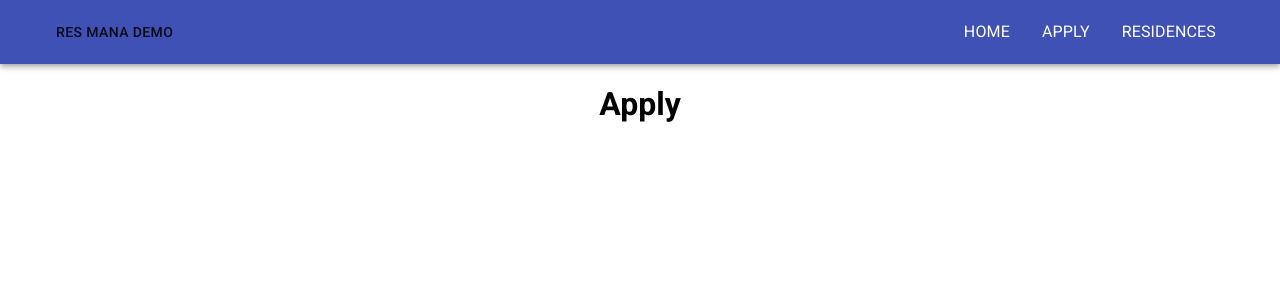
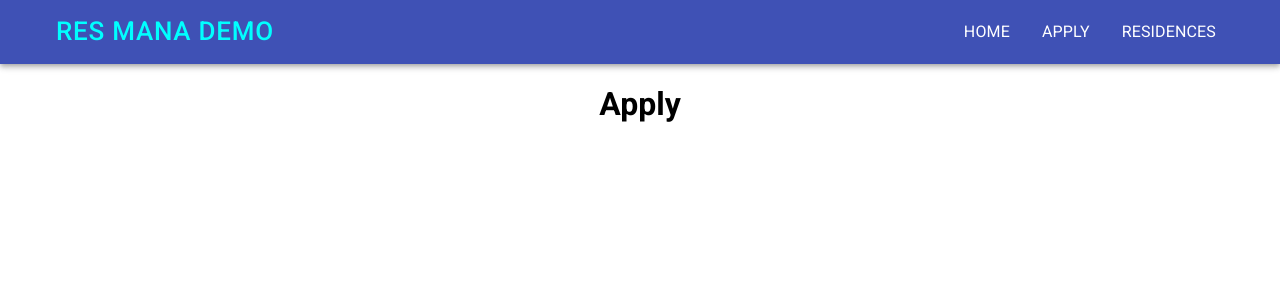
Before and after one commit to be-charles/ResidenceManagementSystemFront, a React (Create React App) app: page /apply in a window 1280 px wide. Shown: the top 300 px of the page. Built offline with nearby package versions, Linux system fonts and the light colour scheme.

Commit message:
Some Comments

```diff
--- a/src/Components/Header.js
+++ b/src/Components/Header.js
@@ -5,18 +5,22 @@ import { makeStyles } from '@material-ui/core/styles';
 import { Link } from 'react-router-dom';
 
 const useStyles = makeStyles({
+    headerText: {
+        color: 'cyan',
+        fontSize: 26
+    },
     conatinerSpacing: {
-        display: `flex`,
-        justifyContent: `space-between`
+        display: 'flex',
+        justifyContent: 'space-between'
     },
     navSpacing: {
-        display: `flex`,
-        justifyContent: `space-between`
+        display: 'flex',
+        justifyContent: 'space-between'
     },
     linkText: {
-        color: `white`,
-        textDecoration: `none`,
-        textTransform: `uppercase`
+        color: 'white',
+        textDecoration: 'none',
+        textTransform: 'uppercase'
     }
 });
 
@@ -32,7 +36,7 @@ const Header = () => {
         <AppBar position="static">
             <Toolbar>
                 <Container className={classes.conatinerSpacing}>
-                    <Button>Res Mana Demo</Button>
+                    <Button className={classes.headerText}>Res Mana Demo</Button>
                     <IconButton>
                         {/* Put Logo Here AND REMOVE BUTTON ABOVE */}
                     </IconButton>
--- a/src/Residence/CreateResidence.js
+++ b/src/Residence/CreateResidence.js
@@ -70,7 +70,7 @@ function CreateResidence() {
     //The following response gets displayed
     return (
         <>
-            {/* Include the output from the component we made above(CreateResidence) */}
+            {/* Include the output from the component we made above(Create) */}
             <Create />
         </>
     );
--- a/src/Residence/ReadResidences.js
+++ b/src/Residence/ReadResidences.js
@@ -16,15 +16,20 @@ const useStyles = makeStyles({
 
 //READ Component - Interact with backend
 const FetchResidences = () => {
+    //Declaring a state variable that has its default value set to an empty array '[]'
+    //The variable will be filled with an array of residence objects once we get a response from our GET call to our backend
+    //See https://reactjs.org/docs/hooks-state.html for more information regarding states and hooks in react if I am unable to help you understand
     const [residences, setResidences] = useState([]);
+
     const fetchResidences = () => {
         //Create a GET call to backend
         axios.get("http://localhost:8080/residence/all").then(response => {
             console.log(response);
-            //Let residences = response.data
+            //Let residences = response.data (our array of residence objects)
             setResidences(response.data);
         })
     }
+
     //On Render call above fetch residences function to get residences from back end and store the response in 'residences'
     useEffect(() => {
         fetchResidences();
@@ -38,18 +43,18 @@ const FetchResidences = () => {
             <Table className={classes.table} aria-label="residences table">
                 <TableHead>
                     <TableRow>
-                        <TableCell align="right">ID</TableCell>
+                        <TableCell align="left">ID</TableCell>
+                        <TableCell align="right">Name</TableCell>
                         <TableCell align="right">Rooms Available</TableCell>
-                        <TableCell align="right">Name</TableCell>
                     </TableRow>
                 </TableHead>
                 <TableBody>
                     {/* Iterate through each residence and create a row for it */}
                     {residences.map((residence) => (
                         <TableRow key={residence.residenceName}>
-                            <TableCell align="right">{residence.residenceId}</TableCell>
+                            <TableCell align="left">{residence.residenceId}</TableCell>
+                            <TableCell align="right">{residence.residenceName}</TableCell>
                             <TableCell align="right">{residence.roomsAvailable}</TableCell>
-                            <TableCell align="right">{residence.residenceName}</TableCell>
                         </TableRow>
                     ))}
                 </TableBody>
@@ -64,6 +69,7 @@ function Residences() {
         <>
             <h1>About This Page</h1>
             <p>This page contains a list of all residences retrieved from the springboot backend</p>
+            <p>This page was created to showcase retrieving data from an API and should not be included in the final project 3 presentation</p>
             <h2>Residences</h2>
             {/* Include the output from the fetch residences component we made above */}
             <FetchResidences />
```
